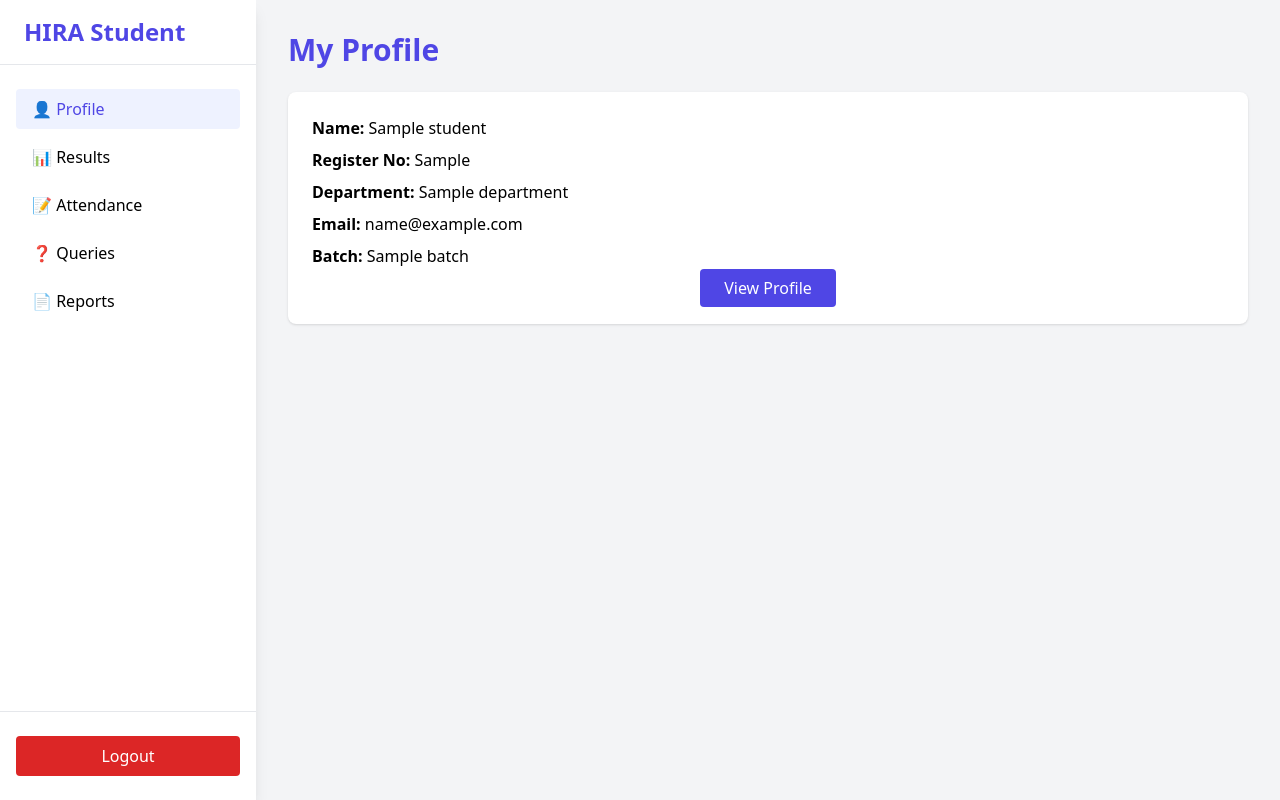
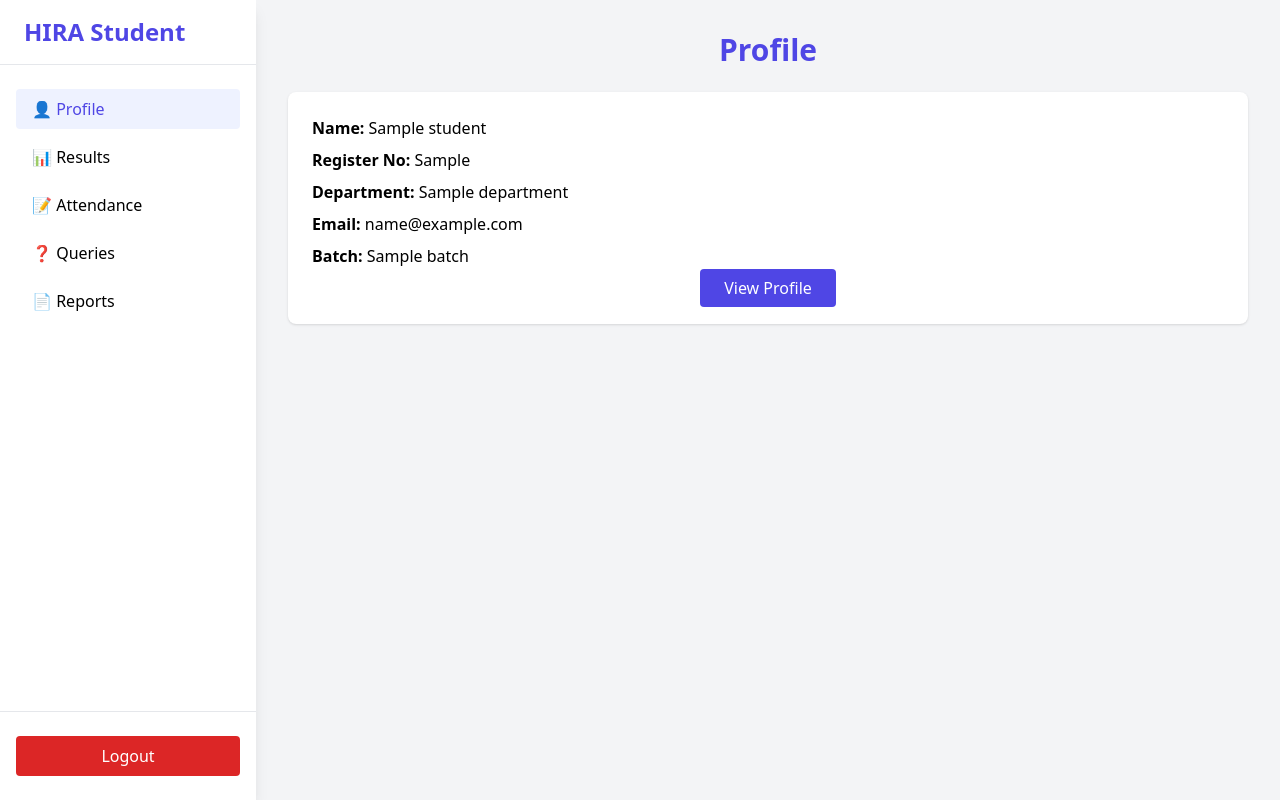
Before and after one commit to pavithira-nilavalagan/hira_ist, a Flask app: page /student/dashboard in a window 1280 px wide. Run offline with Flask 3, Linux system fonts and the light colour scheme; the visitor is signed in with stand-in values (Sample User, id 1); a database or web service that is not in the repository returns one stand-in record (values such as "Sample title"); some libraries are stand-ins or nearby versions.

Commit message:
Update student_dashboard.html

```diff
--- a/templates/student_dashboard.html
+++ b/templates/student_dashboard.html
@@ -54,7 +54,7 @@
 
     <!-- PROFILE -->
     <section id="profile" class="page">
-      <h2 class="text-3xl font-bold mb-6 text-indigo-600">My Profile</h2>
+      <h2 class="text-3xl font-bold mb-6 text-indigo-600" style="text-align:center">Profile</h2>
       <div class="bg-white p-6 rounded-lg shadow space-y-2">
         <p><strong>Name:</strong> {{student.name}}</p>
         <p><strong>Register No:</strong> {{student.register_no}}</p>
@@ -72,9 +72,9 @@
 
     <!-- RESULTS -->
     <section id="results" class="page hidden">
-      <h2 class="text-3xl font-bold mb-6 text-green-600">My Results</h2>
+      <h2 class="text-3xl font-bold mb-6 text-green-600" style="text-align:center">Results</h2>
       <div class="bg-white p-6 rounded-lg shadow">
-        <p class="text-gray-700 mb-4">
+        <p class="text-gray-700 mb-4" style="text-align:justify">
           View semester-wise results including grades, credits, and GPA.
         </p>
         <a href="/student/result" class="bg-green-600 text-white px-6 py-2 rounded hover:bg-green-700">
@@ -85,9 +85,9 @@
 
     <!-- ATTENDANCE -->
     <section id="attendance" class="page hidden">
-      <h2 class="text-3xl font-bold mb-6 text-pink-600">My Attendance</h2>
+      <h2 class="text-3xl font-bold mb-6 text-pink-600" style="text-align:center">Attendance</h2>
       <div class="bg-white p-6 rounded-lg shadow">
-        <p class="text-gray-700 mb-4">
+        <p class="text-gray-700 mb-4" style="text-align:justify">
           Track subject-wise attendance percentage and eligibility status.
         </p>
         <a href="/student/attendance" class="bg-pink-600 text-white px-6 py-2 rounded hover:bg-pink-700">
@@ -98,9 +98,9 @@
 
     <!-- QUERIES -->
     <section id="queries" class="page hidden">
-      <h2 class="text-3xl font-bold mb-6 text-red-600">My Queries</h2>
+      <h2 class="text-3xl font-bold mb-6 text-red-600" style="text-align:center">Queries</h2>
       <div class="bg-white p-6 rounded-lg shadow">
-        <p class="text-gray-700 mb-4">
+        <p class="text-gray-700 mb-4" style="text-align:justify">
           Raise queries related to profile updates, attendance, or results.
         </p>
         <a href="/student/queries" class="bg-red-600 text-white px-6 py-2 rounded hover:bg-red-700">
@@ -113,7 +113,7 @@
     <section id="reports" class="page hidden">
       <h2 class="text-3xl font-bold mb-6 text-orange-600">My Reports</h2>
       <div class="bg-white p-6 rounded-lg shadow">
-        <p class="text-gray-700 mb-4">
+        <p class="text-gray-700 mb-4" style="text-align:justify">
           Download consolidated reports for academic performance and attendance.
         </p>
         <a href="/student/summary" class="bg-orange-600 text-white px-6 py-2 rounded hover:bg-orange-700">
```
